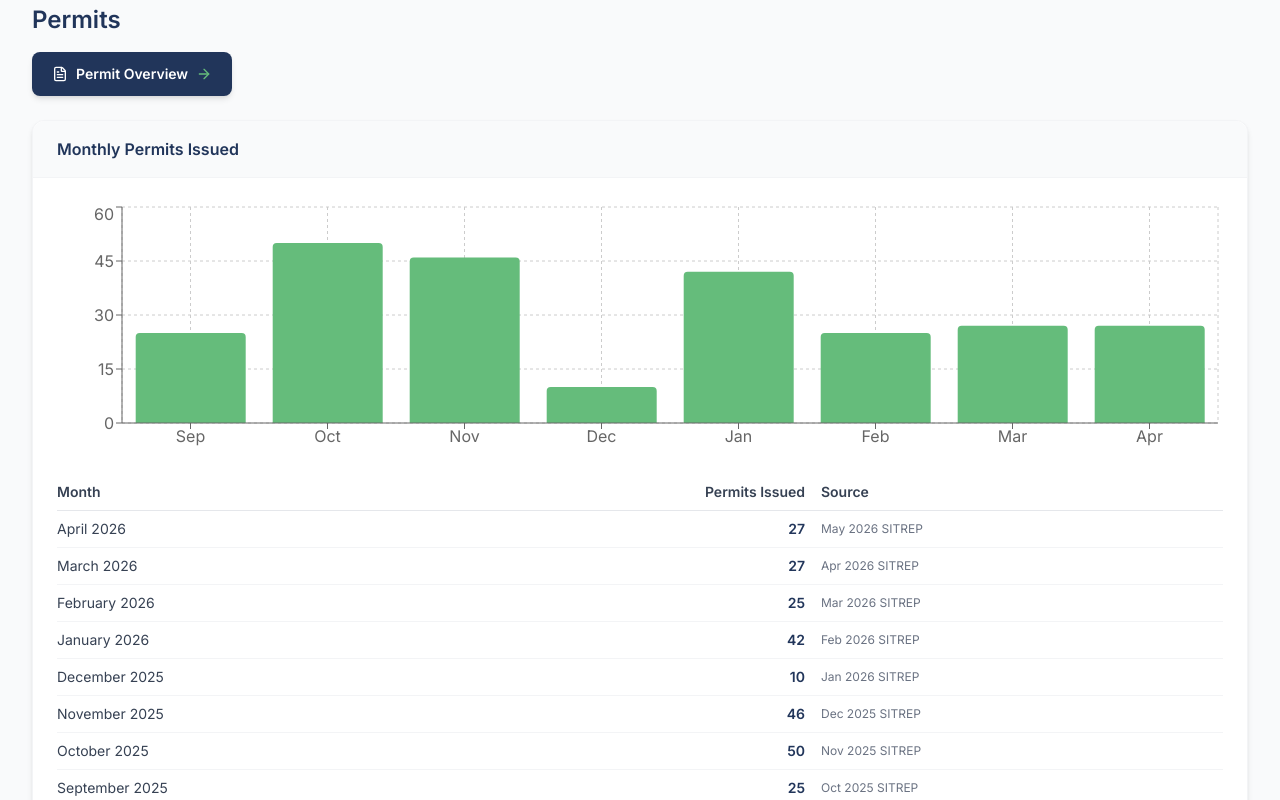
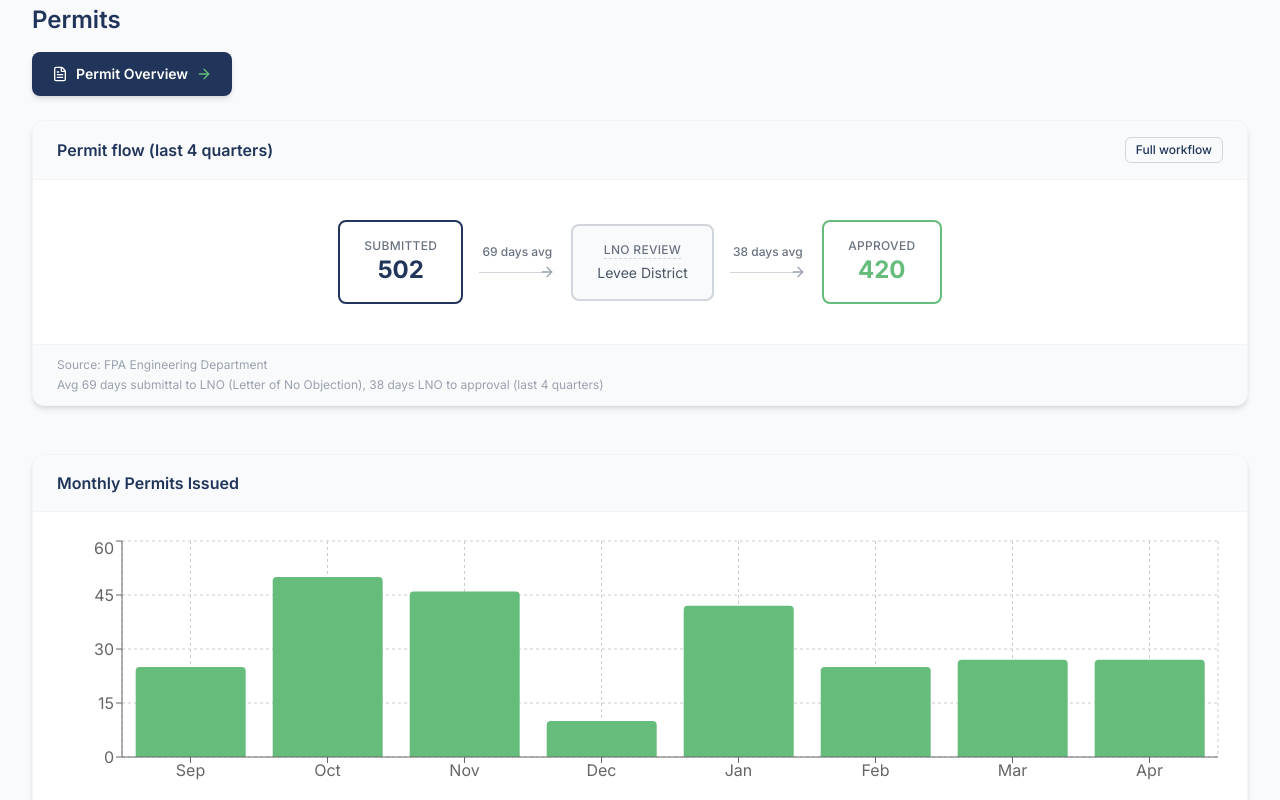
Before and after one commit to AH-Datalytics/fpa-lens, a Next.js app: page /engineering in a window 1280 px wide. Shown: the part 1040-1840 px from the top of the page. Built offline with nearby package versions, Linux system fonts and the light colour scheme.

Commit message:
Restore permit pipeline flow on engineering page; replace KPI cards with performance metrics

```diff
--- a/src/app/engineering/page.tsx
+++ b/src/app/engineering/page.tsx
@@ -1,8 +1,8 @@
 "use client";
 
-import { useState } from "react";
+import { useState, useEffect } from "react";
 import Link from "next/link";
-import { FileText, Wrench, ArrowRight, ClipboardCheck, CalendarDays } from "lucide-react";
+import { FileText, Wrench, ArrowRight, ClipboardCheck, CalendarDays, CheckCircle, Clock } from "lucide-react";
 import {
   BarChart,
   Bar,
@@ -116,6 +116,8 @@ function ReadinessCard({
 }
 
 export default function OperationsPage() {
+  const [showFullPipeline, setShowFullPipeline] = useState(false);
+
   const asOf = new Date(readinessMetrics.dataAsOf + "T00:00:00");
 
   const cpra = readinessMetrics.cpraQuarterlyInspection;
@@ -246,6 +248,90 @@ export default function OperationsPage() {
           </Link>
         </section>
 
+        {/* Permit Processing Pipeline */}
+        <section className="mb-12">
+          <DataCard
+            title={
+              <div className="flex items-center justify-between">
+                <span>{showFullPipeline ? "Life of a permit" : `Permit flow (${operationsData.permitProcessing.period.toLowerCase()})`}</span>
+                <button
+                  onClick={() => setShowFullPipeline(!showFullPipeline)}
+                  className="text-xs font-medium text-[#21355a] hover:text-[#21355a]/70 border border-gray-300 rounded-md px-2.5 py-1 transition-colors"
+                >
+                  {showFullPipeline ? "Show timing" : "Full workflow"}
+                </button>
+              </div>
+            }
+            source={operationsData.permitProcessing.source}
+            note={`Avg 69 days submittal to LNO (Letter of No Objection), 38 days LNO to approval (${operationsData.permitProcessing.period.toLowerCase()})`}
+          >
+            {showFullPipeline ? (
+              <div className="flex flex-col sm:flex-row items-center justify-center gap-2 sm:gap-0 py-4 flex-wrap">
+                {[
+                  { label: "Permit Submittal", highlight: true },
+                  { label: "FPA-E Review" },
+                  { label: "External Agency Coordination" },
+                  { label: "Receipt of LNO", tooltip: "Letter of No Objection from the Levee District" },
+                  { label: "Final Review" },
+                  { label: "Permit Issued", highlight: true, success: true },
+                ].map((step, i, arr) => (
+                  <div key={step.label} className="flex flex-col sm:flex-row items-center">
+                    <div
+                      className={`flex flex-col items-center px-4 py-3 border-2 rounded-lg min-w-[100px] text-center ${
+                        step.success ? "border-[#65bc7b]" : step.highlight ? "border-[#21355a]" : "border-gray-300 bg-gray-50"
+                      } ${step.tooltip ? "cursor-help" : ""}`}
+                      title={step.tooltip}
+                    >
+                      <span className={`text-xs font-medium uppercase tracking-wide ${
+                        step.success ? "text-[#65bc7b]" : step.highlight ? "text-[#21355a]" : "text-gray-500"
+                      }`}>{step.label}</span>
+                    </div>
+                    {i < arr.length - 1 && (
+                      <>
+                        <ArrowRight className="hidden sm:block h-4 w-4 text-gray-400 mx-1 flex-shrink-0" />
+                        <ArrowRight className="sm:hidden h-4 w-4 text-gray-400 rotate-90 my-1" />
+                      </>
+                    )}
+                  </div>
+                ))}
+              </div>
+            ) : (
+              <div className="flex flex-col sm:flex-row items-center justify-center gap-3 sm:gap-0 py-4">
+                <div className="flex flex-col items-center px-6 py-4 border-2 border-[#21355a] rounded-lg min-w-[120px]">
+                  <span className="text-xs font-medium text-gray-500 uppercase tracking-wide">Submitted</span>
+                  <span className="text-2xl font-bold text-[#21355a]">{operationsData.permitProcessing.submitted}</span>
+                </div>
+                <div className="flex flex-col items-center px-4">
+                  <span className="text-xs font-medium text-gray-500 mb-1">69 days avg</span>
+                  <div className="hidden sm:flex items-center">
+                    <div className="w-16 h-px bg-gray-300" />
+                    <ArrowRight className="h-4 w-4 text-gray-400 -ml-1" />
+                  </div>
+                  <ArrowRight className="h-4 w-4 text-gray-400 rotate-90 sm:hidden" />
+                </div>
+                <div className="flex flex-col items-center px-6 py-4 border-2 border-gray-300 rounded-lg min-w-[120px] bg-gray-50">
+                  <span className="text-xs font-medium text-gray-500 uppercase tracking-wide border-b border-dashed border-gray-300 cursor-help" title="LNO: Letter of No Objection issued by the Levee District">
+                    LNO Review
+                  </span>
+                  <span className="text-sm text-gray-600 mt-1">Levee District</span>
+                </div>
+                <div className="flex flex-col items-center px-4">
+                  <span className="text-xs font-medium text-gray-500 mb-1">38 days avg</span>
+                  <div className="hidden sm:flex items-center">
+                    <div className="w-16 h-px bg-gray-300" />
+                    <ArrowRight className="h-4 w-4 text-gray-400 -ml-1" />
+                  </div>
+                  <ArrowRight className="h-4 w-4 text-gray-400 rotate-90 sm:hidden" />
+                </div>
+                <div className="flex flex-col items-center px-6 py-4 border-2 border-[#65bc7b] rounded-lg min-w-[120px]">
+                  <span className="text-xs font-medium text-gray-500 uppercase tracking-wide">Approved</span>
+                  <span className="text-2xl font-bold text-[#65bc7b]">{operationsData.permitProcessing.approved}</span>
+                </div>
+              </div>
+            )}
+          </DataCard>
+        </section>
+
         {/* Permits Chart */}
         <section className="mb-12">
           <DataCard title="Monthly Permits Issued" source="SITREPs">
--- a/src/app/engineering/permits/page.tsx
+++ b/src/app/engineering/permits/page.tsx
@@ -2,7 +2,7 @@
 
 import { useState, useEffect, useMemo } from "react";
 import Link from "next/link";
-import { ArrowLeft, FileText, Clock, Users, Building2, ArrowRight } from "lucide-react";
+import { ArrowLeft, FileText, Clock, CheckCircle, ArrowRight } from "lucide-react";
 import {
   BarChart, Bar, XAxis, YAxis, CartesianGrid, Tooltip, ResponsiveContainer, Cell,
 } from "recharts";
@@ -96,9 +96,8 @@ export default function PermitsPage() {
       .sort((a, b) => b.count - a.count);
   }, [permits]);
 
-  const inFPAReview = (stageCounts["Submitted"] ?? 0) + (stageCounts["FPA Review"] ?? 0);
-  const externalCount = stageCounts["External Agency"] ?? 0;
-  const awaitingApplicant = stageCounts["Awaiting Applicant"] ?? 0;
+  const latestMonthIssued = 27; // Apr 2026, May 2026 SITREP
+  const latestMonthLabel = "Apr 2026";
 
   if (loading) {
     return (
@@ -136,22 +135,27 @@ export default function PermitsPage() {
             subtitle="currently in pipeline"
           />
           <KPICard
-            label="In FPA Review"
-            value={inFPAReview.toLocaleString()}
-            icon={<Clock className="h-5 w-5" />}
-            subtitle="under active review"
+            label={`Issued (${latestMonthLabel})`}
+            value={latestMonthIssued}
+            unit="permits"
+            icon={<CheckCircle className="h-5 w-5" />}
+            source="May 2026 SITREP"
           />
           <KPICard
-            label="With External Agency"
-            value={externalCount.toLocaleString()}
-            icon={<Building2 className="h-5 w-5" />}
-            subtitle="outside FPA's control"
+            label="Avg Processing Time"
+            value={107}
+            unit="days"
+            icon={<Clock className="h-5 w-5" />}
+            subtitle="last 4 quarters"
+            source="FPA Engineering Dept"
           />
           <KPICard
-            label="Awaiting Applicant"
-            value={awaitingApplicant.toLocaleString()}
-            icon={<Users className="h-5 w-5" />}
-            subtitle="pending applicant response"
+            label="Approval Rate"
+            value={84}
+            unit="%"
+            icon={<CheckCircle className="h-5 w-5" />}
+            subtitle="last 4 quarters"
+            source="FPA Engineering Dept"
           />
         </div>
 
```
